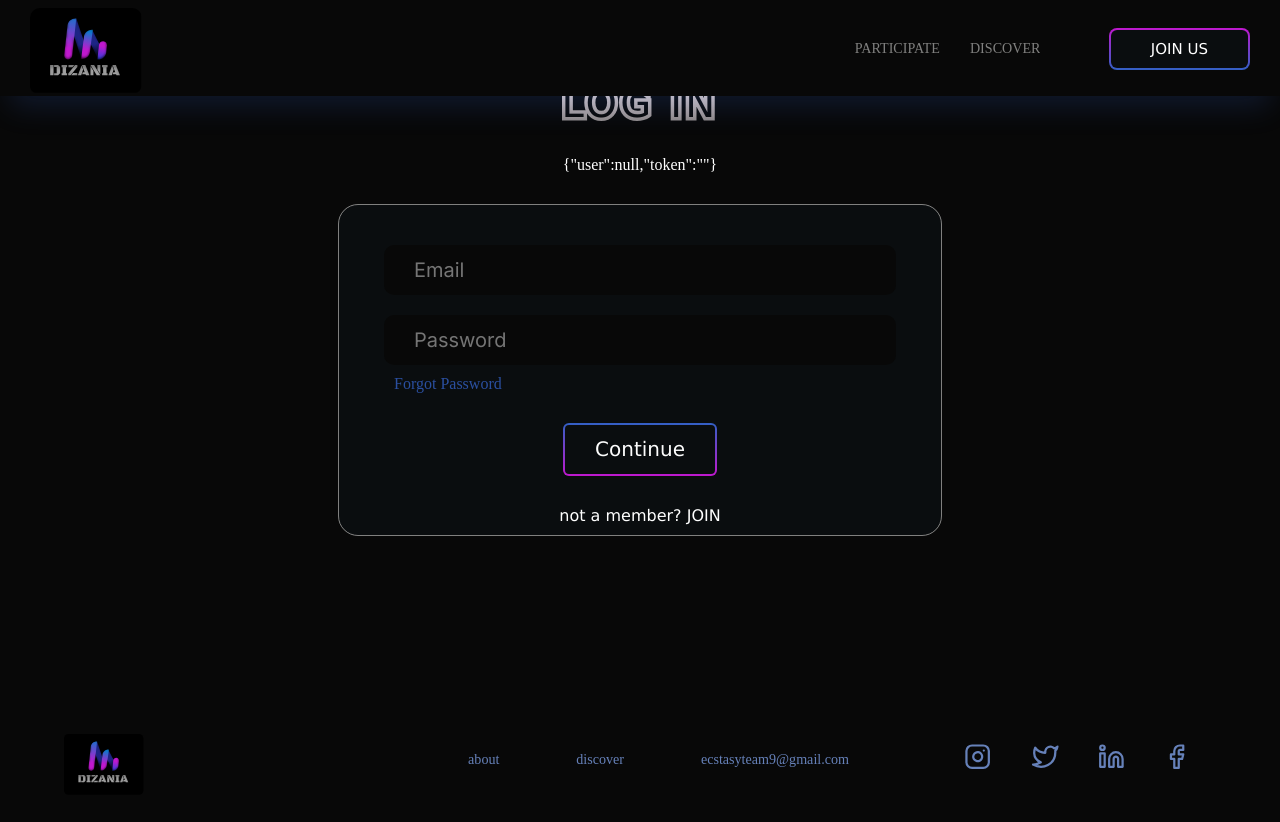
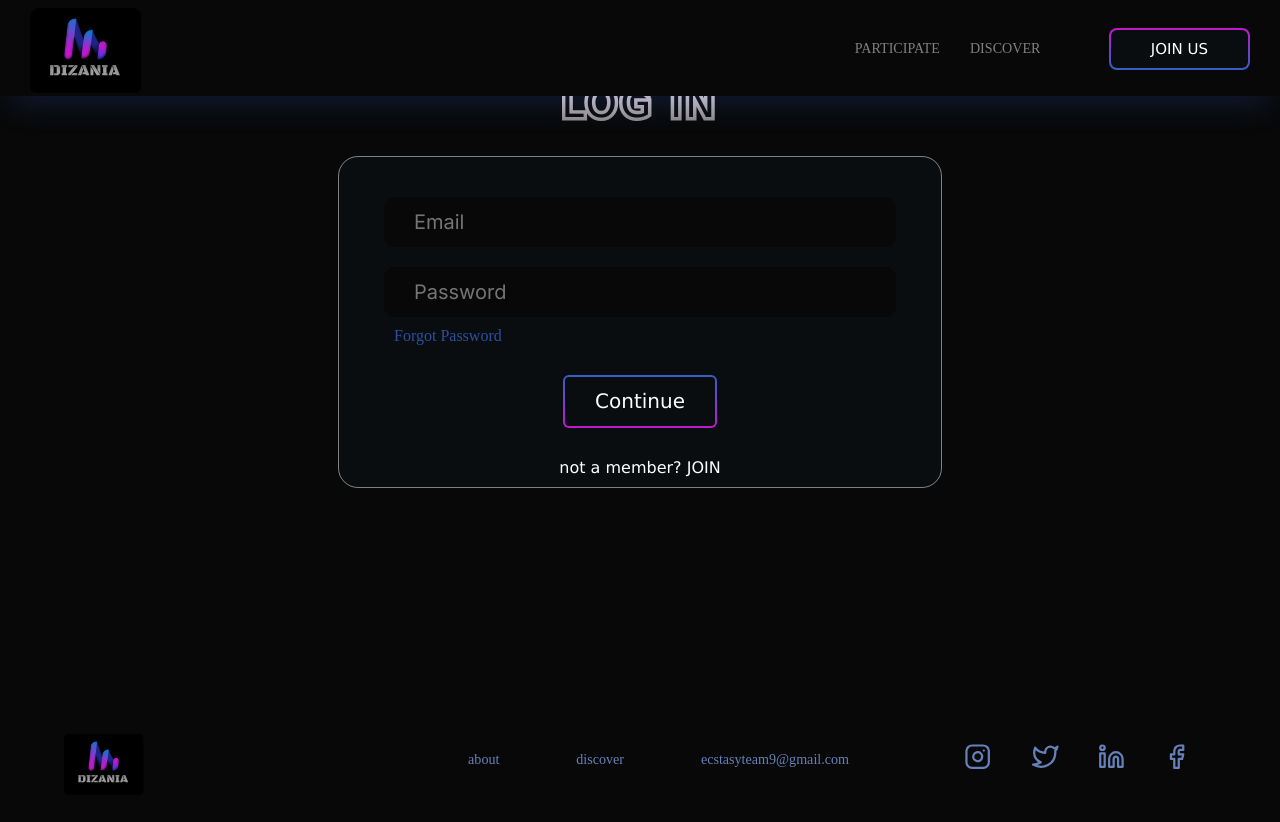
Before and after one commit to unnat1654/Dizania-NCS, a React (Vite) app in the folder client/: page /login in a window 1280 px wide. Shown: the top 822 px of the page. Built offline with nearby package versions, Linux system fonts and the light colour scheme.

Commit message:
made small change

```diff
--- a/client/src/pages/auth/Login.jsx
+++ b/client/src/pages/auth/Login.jsx
@@ -82,7 +82,6 @@ const Login = () => {
       <div>
         <div className="login-main">
           <span className="login-heading">LOG IN</span>
-          {JSON.stringify(auth)}
           <div className="login-box">
             <form>
               <input
```
Also changed, not shown: 2 other files (tests, documents, lock files or other folders).
